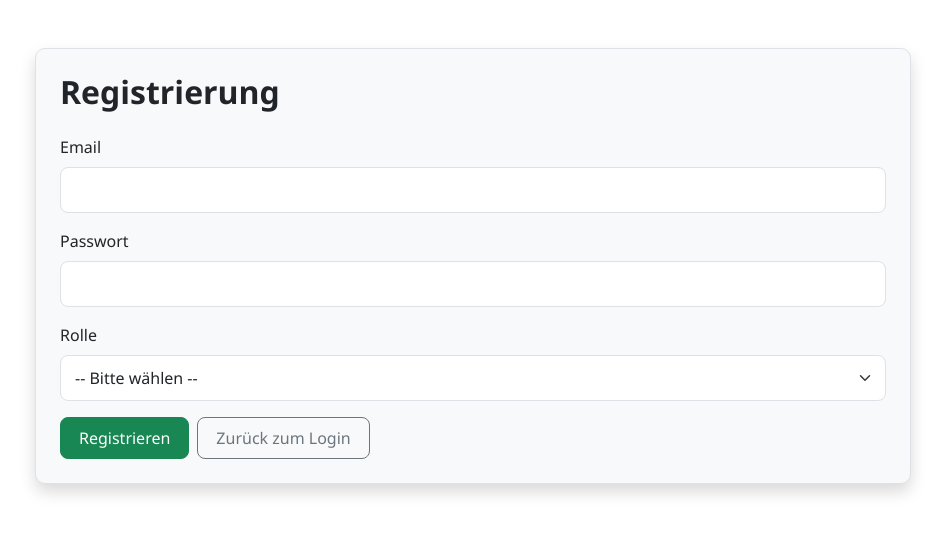
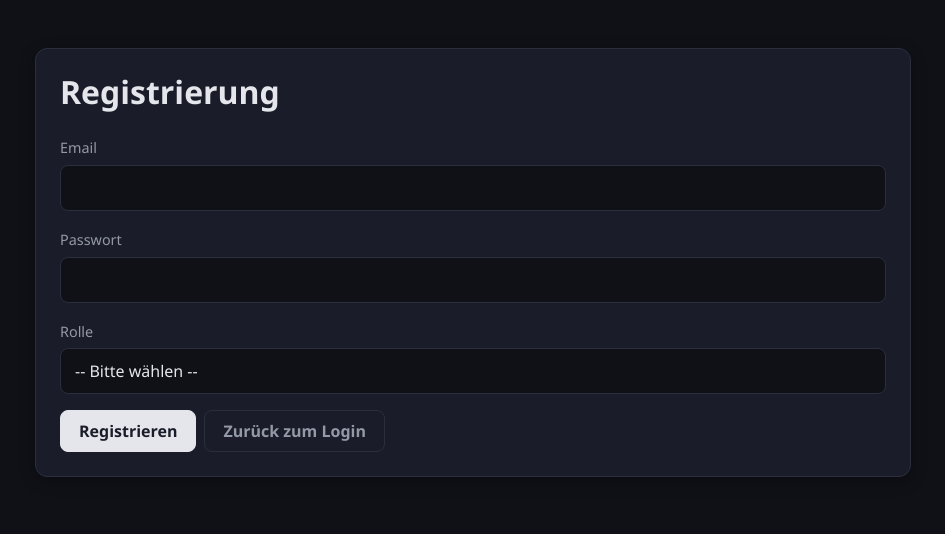
Before and after one commit to schn220112/schneider_lang_projekt3, an Angular app: page /register in a window 1280 px wide. Shown: the top 534 px of the page, without its empty margins (167-1112 px from the left). Built offline with nearby package versions, Linux system fonts and the light colour scheme.

Commit message:
ls-22 - global styles

```diff
--- a/src/styles.css
+++ b/src/styles.css
@@ -1,71 +1,150 @@
-/* ===== CSS VARIABLEN (Farben kommen später) ===== */
-:root {
-  --color-bg: #ffffff;
-  --color-surface: #f8f9fa;
-  --color-text: #212529;
-  --color-text-muted: #6c757d;
-  --color-border: #dee2e6;
-  --color-accent: #0d6efd;
-  --radius: 10px;
-  --shadow: 0 2px 10px rgba(0,0,0,0.06);
-}
-
+/* ===== GLOBAL ===== */
 * {
   box-sizing: border-box;
+  margin: 0;
+  padding: 0;
 }
 
 body {
-  background-color: var(--color-bg);
-  color: var(--color-text);
+  background: #0f1117;
+  color: #e4e6eb;
   font-family: 'Segoe UI', system-ui, sans-serif;
   line-height: 1.5;
+  min-height: 100vh;
 }
 
-/* ===== LAYOUT ===== */
+/* ===== CONTAINER ===== */
 .container {
   max-width: 900px;
 }
 
 /* ===== CARDS ===== */
 .card {
-  background-color: var(--color-surface);
-  border: 1px solid var(--color-border);
-  border-radius: var(--radius);
-  box-shadow: var(--shadow);
+  background: #1a1d29 !important;
+  border: 1px solid #2a2e3d !important;
+  border-radius: 12px !important;
+  box-shadow: 0 4px 16px rgba(0,0,0,0.3) !important;
+  color: #e4e6eb !important;
+}
+
+.card.clickable {
+  cursor: pointer;
   transition: box-shadow 0.2s, transform 0.2s;
 }
 
 .card.clickable:hover {
-  box-shadow: 0 4px 16px rgba(0,0,0,0.1);
+  box-shadow: 0 6px 24px rgba(0,0,0,0.4) !important;
   transform: translateY(-2px);
-}
-
-/* ===== TYPOGRAFIE ===== */
-h1, h2, h3, h4 {
-  font-weight: 600;
-}
-
-.text-muted {
-  color: var(--color-text-muted) !important;
 }
 
 /* ===== INPUTS ===== */
 .form-control, .form-select {
-  border-radius: 8px;
-  border: 1px solid var(--color-border);
-  padding: 10px 14px;
+  background: #0f1117 !important;
+  border: 1px solid #2a2e3d !important;
+  color: #e4e6eb !important;
+  border-radius: 8px !important;
+  padding: 10px 14px !important;
 }
 
 .form-control:focus, .form-select:focus {
-  box-shadow: 0 0 0 3px rgba(13,110,253,0.15);
-  border-color: var(--color-accent);
+  border-color: #ff6b6b !important;
+  box-shadow: 0 0 0 3px rgba(255,107,107,0.15) !important;
+  color: #e4e6eb !important;
+}
+
+.form-control::placeholder {
+  color: #9399a6 !important;
+}
+
+.form-select option {
+  background: #1a1d29;
+  color: #e4e6eb;
+}
+
+/* ===== LABELS ===== */
+.form-label {
+  color: #9399a6;
+  font-size: 0.9rem;
+  margin-bottom: 6px;
 }
 
 /* ===== BUTTONS ===== */
 .btn {
-  border-radius: 8px;
-  padding: 8px 18px;
-  font-weight: 500;
+  border-radius: 8px !important;
+  padding: 8px 18px !important;
+  font-weight: 600 !important;
+  transition: opacity 0.2s !important;
+}
+
+.btn-primary {
+  background: #ff6b6b !important;
+  border-color: #ff6b6b !important;
+  color: #1a1d29 !important;
+}
+
+.btn-primary:hover {
+  opacity: 0.85 !important;
+}
+
+.btn-success {
+  background: #e4e6eb !important;
+  border-color: #e4e6eb !important;
+  color: #1a1d29 !important;
+}
+
+.btn-success:hover {
+  opacity: 0.85 !important;
+}
+
+.btn-outline-secondary {
+  border-color: #2a2e3d !important;
+  color: #9399a6 !important;
+}
+
+.btn-outline-secondary:hover {
+  background: #2a2e3d !important;
+  color: #e4e6eb !important;
+}
+
+.btn-outline-dark {
+  border-color: #e4e6eb !important;
+  color: #e4e6eb !important;
+}
+
+.btn-outline-dark:hover {
+  background: #e4e6eb !important;
+  color: #1a1d29 !important;
+}
+
+/* ===== BADGES ===== */
+.badge.bg-primary {
+  background: #3a3d4d !important;
+  color: #e4e6eb !important;
+}
+
+.badge.bg-success {
+  background: #ff6b6b !important;
+  color: #1a1d29 !important;
+}
+
+/* ===== NAVBAR ===== */
+.navbar {
+  background: #1a1d29 !important;
+  border-bottom: 1px solid #2a2e3d !important;
+}
+
+/* ===== TYPOGRAPHY ===== */
+h1, h2, h3, h4 {
+  font-weight: 700;
+  color: #e4e6eb;
+}
+
+.text-muted {
+  color: #9399a6 !important;
+}
+
+hr {
+  border-color: #2a2e3d !important;
 }
 
 /* ===== AVATAR ===== */
@@ -84,9 +163,22 @@ h1, h2, h3, h4 {
 }
 
 .avatar-placeholder {
-  background: var(--color-border);
+  background: #2a2e3d;
   display: flex;
   align-items: center;
   justify-content: center;
   border-radius: 50%;
 }
+
+/* ===== ALERTS ===== */
+.alert-danger {
+  background: rgba(255,107,107,0.15) !important;
+  border-color: #ff6b6b !important;
+  color: #ff6b6b !important;
+}
+
+.alert-success {
+  background: rgba(228,230,235,0.1) !important;
+  border-color: #e4e6eb !important;
+  color: #e4e6eb !important;
+}
```
